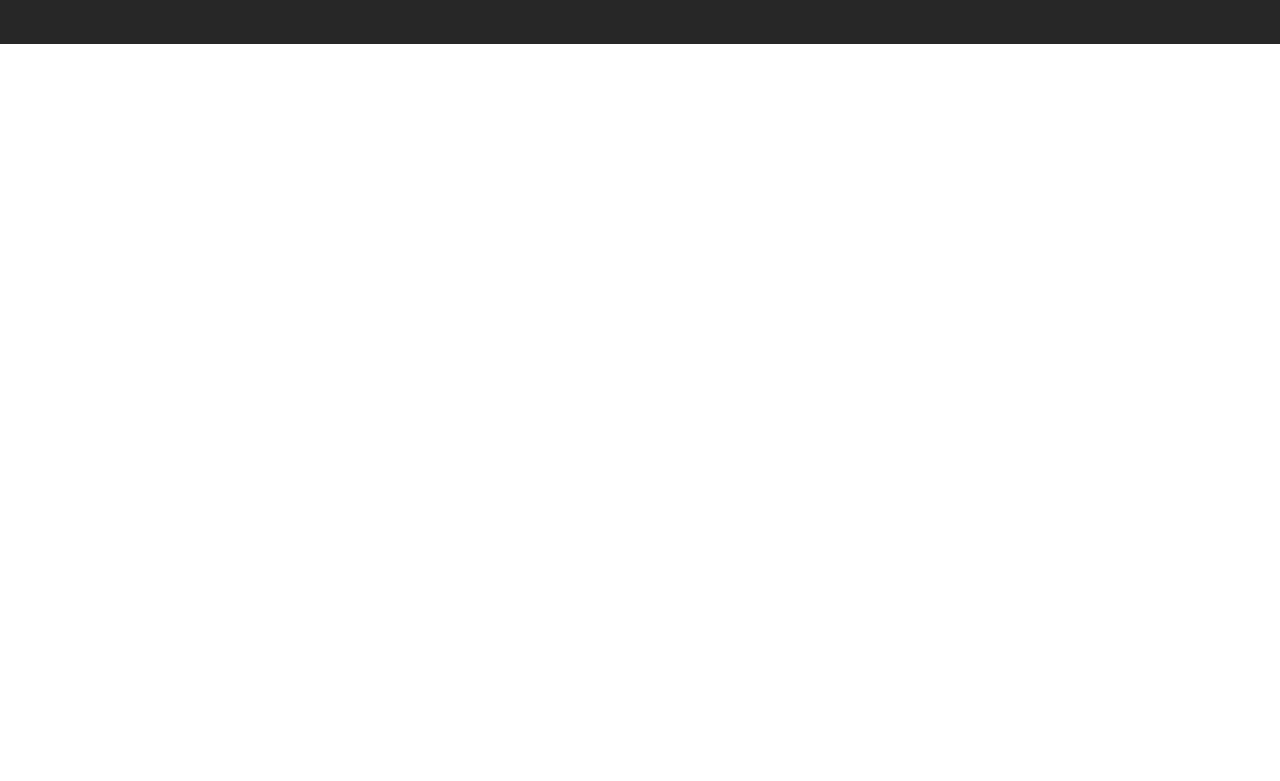
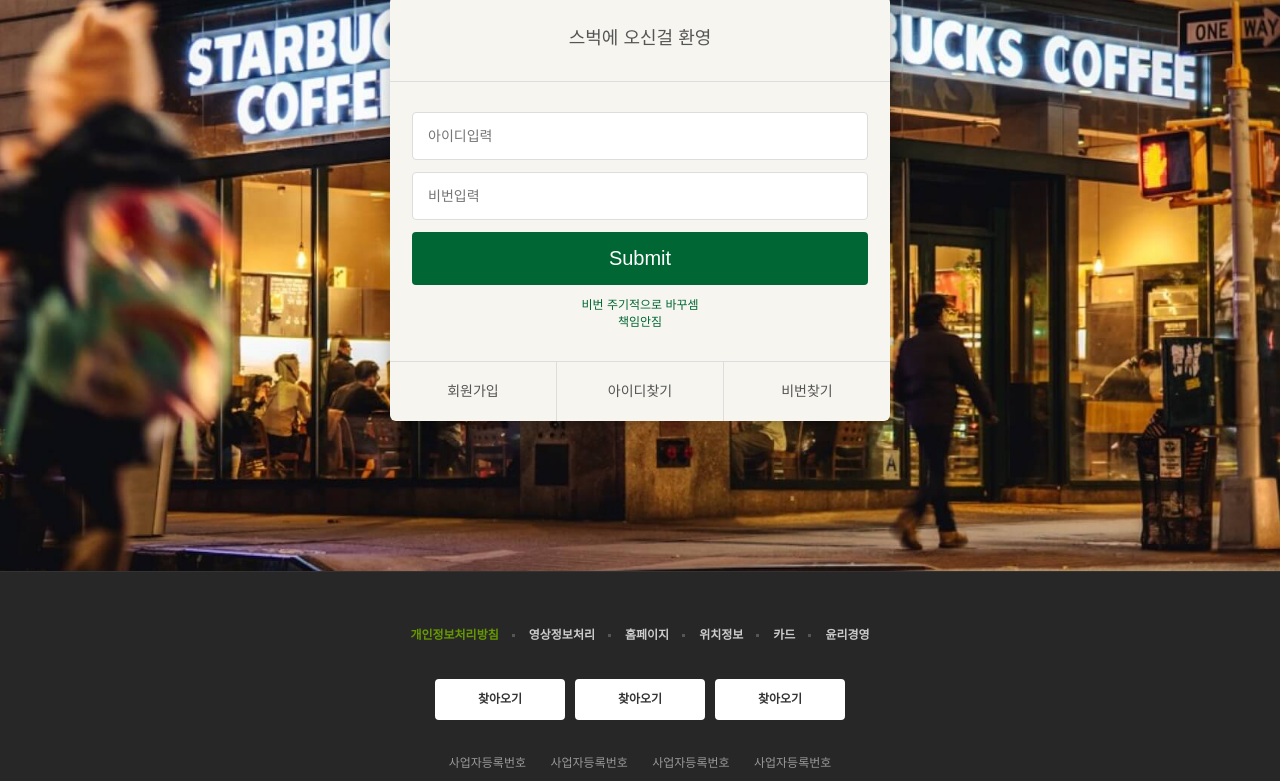
Before and after one commit to bonmubyte/starbucks_complete, a plain HTML site: page signin/index.html in a window 1280 px wide. Shown: the part 290-1071 px from the top of the page. Before the commit the page ends 800 px from the top, so only its background shows below. Drawn offline with nearby package versions, Linux system fonts and the light colour scheme.

Commit message:
finished login page

```diff
--- /dev/null
+++ b/css/signin.css
@@ -0,0 +1,88 @@
+.signin {
+  margin-top: 120px;
+  padding: 100px 0 150px;
+  background-image: url("../images/signin_bg.jpg");
+  background-repeat: no-repeat;
+  background-position: center;
+  background-attachment: fixed;
+  background-size: cover;
+}
+
+.signin h1 {
+  color: #fff;
+  font-size: 30px;
+  font-weight: 700;
+  text-align: center;
+  margin-bottom: 24px;
+}
+
+.signin .signin__card {
+  width: 500px;
+  margin: 0 auto;
+  border-radius: 6px;
+  background-color: #f6f5f0;
+  box-shadow: 2px 2px 20px rgba(0, 0, 0, 0.3);
+  color: #555;
+}
+
+.signin__card h2 {
+  padding: 30px;
+  font-size: 18px;
+  text-align: center;
+  border-bottom: 1px solid #ddd;
+}
+
+.signin__card form {
+  padding: 30px 22px;
+}
+
+.signin__card form input {
+  width: 100%;
+  margin-bottom: 12px;
+  padding: 15px;
+  border: 1px solid #ddd;
+  border-radius: 4px;
+  outline: none;
+  box-sizing: border-box;
+  font-size: 14px;
+}
+
+/* 속성 선택자 submit인걸 선택 */
+.signin__card form [type="submit"] {
+  background-color: #006633;
+  border: none;
+  color: #fff;
+  font-size: 20px;
+  cursor: pointer;
+}
+
+.signin__card form p {
+  font-size: 12px;
+  color: #006633;
+  text-align: center;
+}
+
+.signin__card .actions {
+  display: flex;
+  border-top: 1px solid #ddd;
+}
+
+.signin__card .actions a {
+  flex-grow: 1;
+  /* 기본너비는 0, 없는 상태임 */
+  flex-basis: 0;
+  text-align: center;
+  padding: 20px;
+  color: #555;
+  font-size: 14px;
+  border-right: 1px solid #ddd;
+  transition: 1s;
+}
+
+.signin__card .actions a:last-child {
+  border-right: none;
+}
+
+.signin__card .actions a:hover {
+  text-decoration: underline;
+}
--- a/signin/index.html
+++ b/signin/index.html
@@ -41,6 +41,7 @@
       href="https://fonts.googleapis.com/icon?family=Material+Icons"
     />
     <link rel="stylesheet" href="../css/common.css" />
+    <link rel="stylesheet" href="../css/signin.css" />
 
     <script defer src="../js/common.js"></script>
   </head>
@@ -380,7 +381,26 @@
       </div>
     </header>
 
-    <section class="signin"></section>
+    <section class="signin">
+      <h1>로그인</h1>
+      <div class="signin__card">
+        <h2>스벅에 오신걸 환영</h2>
+        <form>
+          <input type="text" placeholder="아이디입력" />
+          <input type="password" placeholder="비번입력" />
+          <input type="submit" placeholder="로그인" />
+          <p>
+            비번 주기적으로 바꾸셈 <br />
+            책임안짐
+          </p>
+        </form>
+        <div class="actions">
+          <a href="javascript:void(0)">회원가입</a>
+          <a href="javascript:void(0)">아이디찾기</a>
+          <a href="javascript:void(0)">비번찾기</a>
+        </div>
+      </div>
+    </section>
 
     <!-- FOOTER -->
 
```
